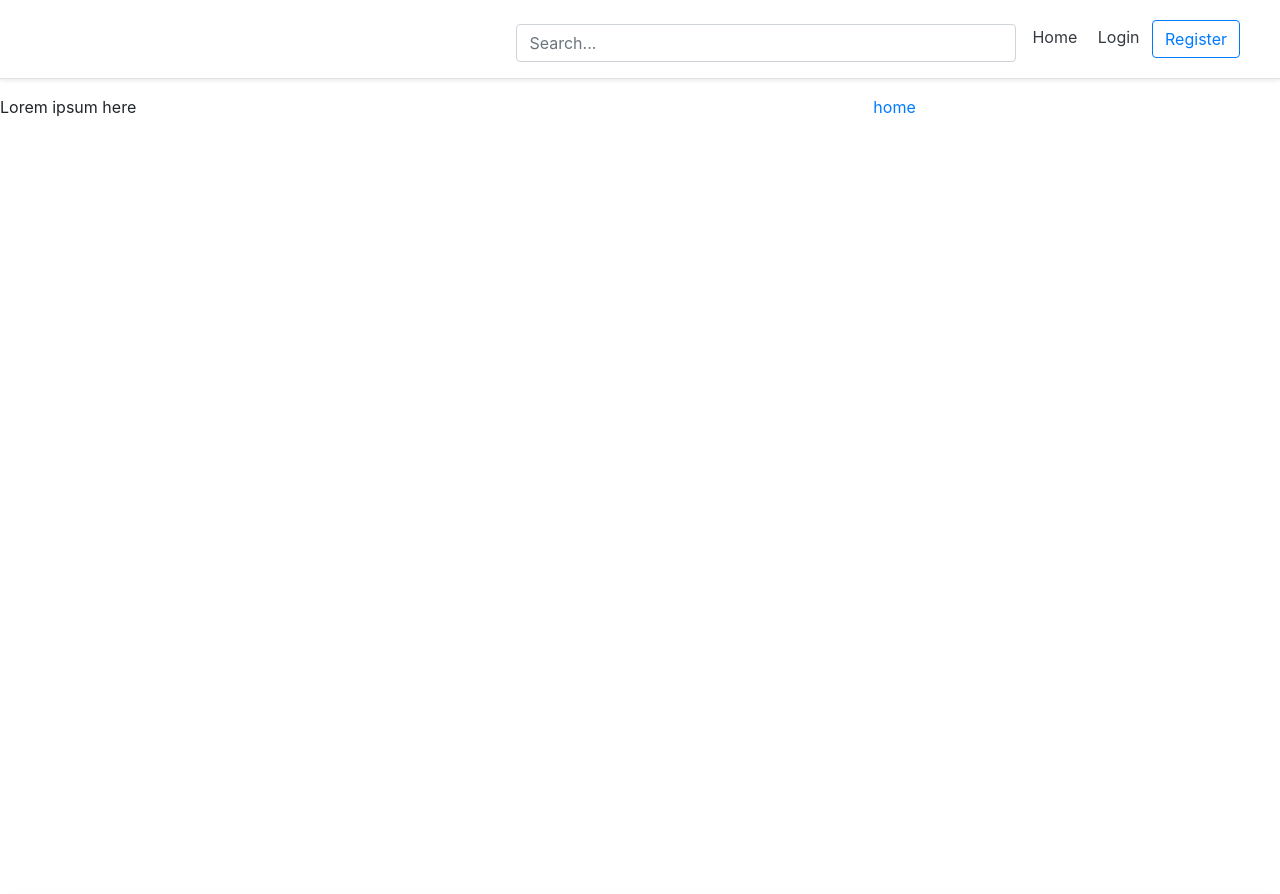
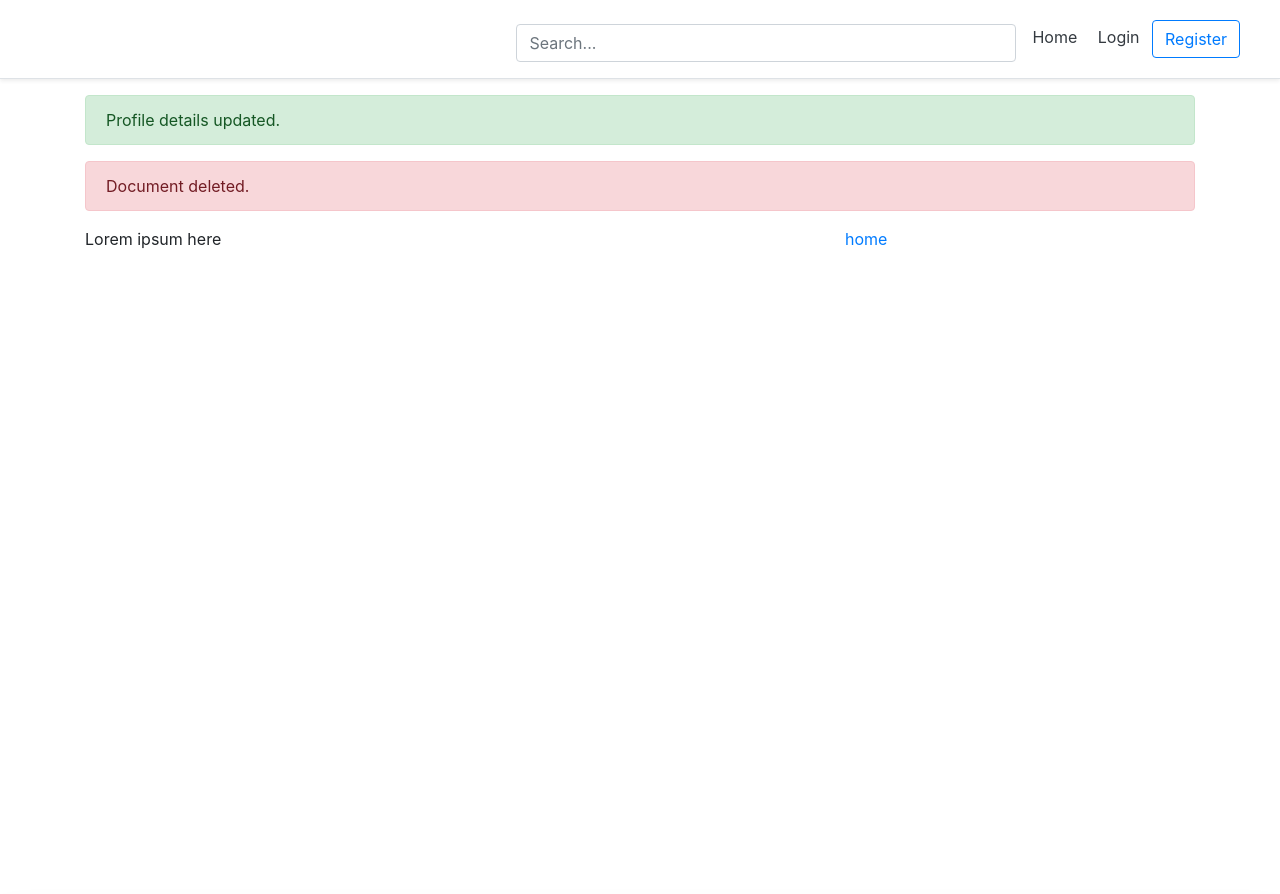
Before and after one commit to Pablo-gm/expense_tracker, a Django app: page / in a window 1280 px wide. Shown: the top 894 px of the page. Run offline with Django 3.2, Linux system fonts and the light colour scheme; some libraries are stand-ins or nearby versions.

Commit message:
Django flash messages first commit

```diff
--- a/app/views.py
+++ b/app/views.py
@@ -5,12 +5,18 @@ from app.forms import RegistrationForm, AccountAuthenticationForm, AccountUpdate
 
 # flash message
 # https://docs.djangoproject.com/en/3.1/ref/contrib/messages/#using-messages-in-views-and-templates
-# from django.contrib import messages
+from django.contrib import messages
 
 # from django.contrib.auth.decorators import login_required
 # @login_required(login_url='login')
 
 def home(request):
+    # messages.debug(request, 'SQL statements were executed.')
+    # messages.info(request, 'Three credits remain in your account.')
+    messages.success(request, 'Profile details updated.')
+    # messages.warning(request, 'Your account expires in three days.')
+    messages.error(request, 'Document deleted.', extra_tags='danger')
+
     return render(request, 'app/home.html', {})
 
 def registration_view(request):
--- a/templates/base.html
+++ b/templates/base.html
@@ -20,7 +20,8 @@
 		height: 100%;
 	}
 </style>
-<div class="main">
+<div class="main container">
+	{% include 'general/messages.html' %}
 	{% block content %}
 
 	{% endblock content %}
--- /dev/null
+++ b/templates/general/messages.html
@@ -0,0 +1,7 @@
+{% if messages %}
+    {% for message in messages %}
+    <div class="alert {% if message.tags %} alert-{{ message.tags }}{% endif %}" role="alert">
+        {{ message }}
+    </div>
+    {% endfor %}
+{% endif %}
```
